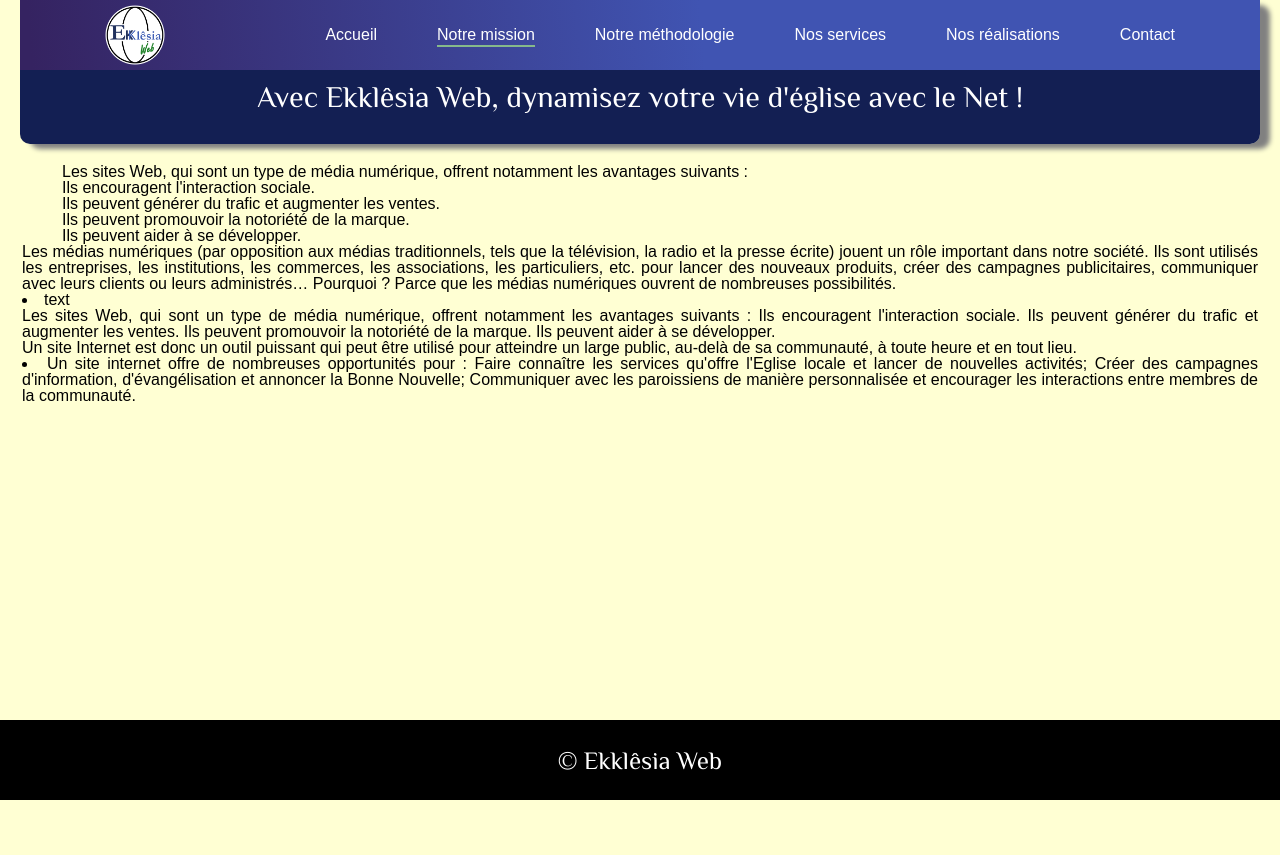
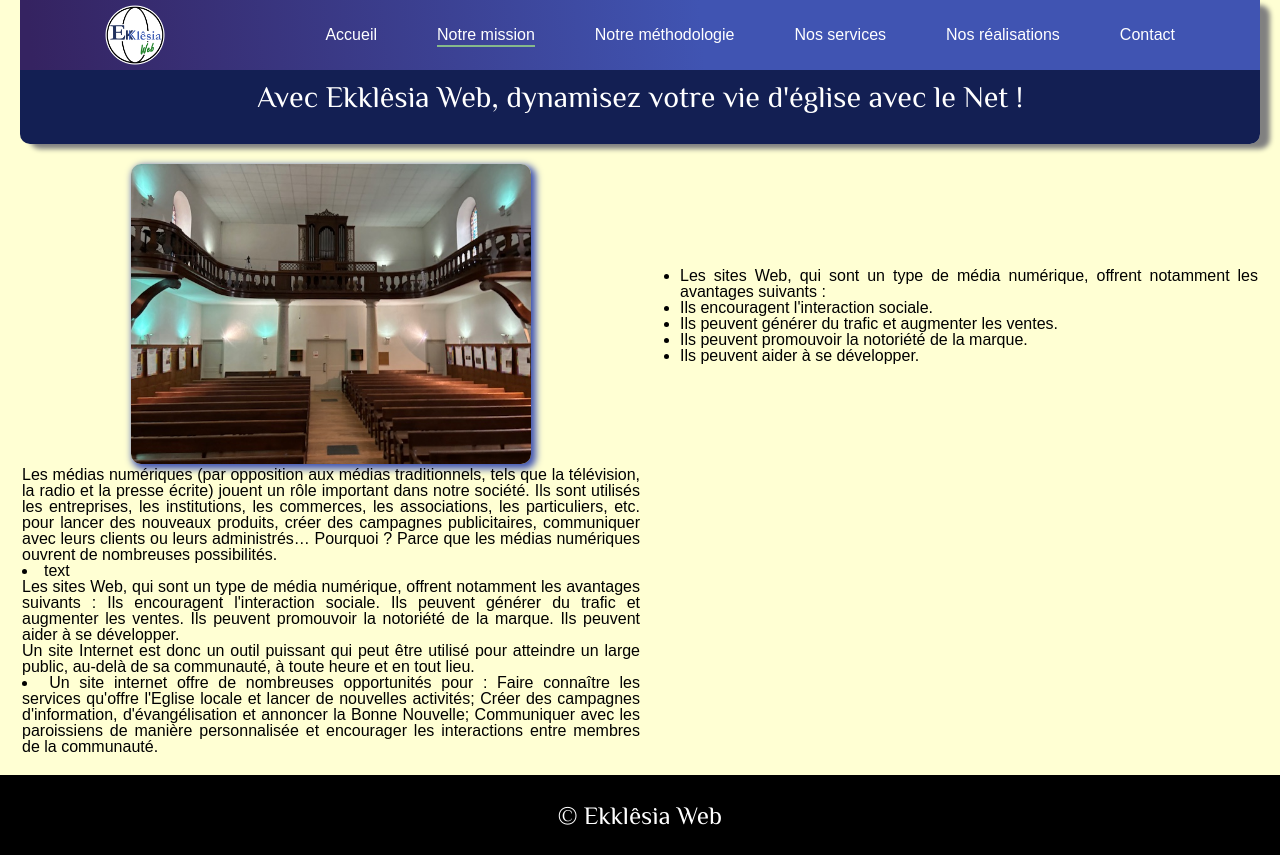
Before and after one commit to Ben43200/ekklesia-vite, a React (Vite) app: page /mission in a window 1280 px wide. Before the commit the page ends 800 px from the top, so only its background shows below. Built offline with nearby package versions, Linux system fonts and the light colour scheme; a web font is replaced by a local one.

Commit message:
box-card première image mission implémentée ok

```diff
--- a/src/pages/mission/Mission.jsx
+++ b/src/pages/mission/Mission.jsx
@@ -1,19 +1,81 @@
+// import List1 from "../../components/List1";
+// import List2 from "../../components/List2";
+// import "./mission.scss"
+// import vue_sortie_temple from '../../utils/vue_sortie_temple.jpg';
+
+// function mission() {
+//   const componentsArray = [vue_sortie_temple,<List1 />, <List2 />];
+
+//   return (
+//     <main>
+//       <div>
+//         {componentsArray.map((item, id) => (
+//           <div key={id}>{item}</div>
+//         ))}
+//       </div>
+//     </main>
+//   );
+// }
+
+// export default mission;
+
+
+
+
+
+// import React from 'react';
+// import List1 from "../../components/List1";
+// import List2 from "../../components/List2";
+// import "./mission.scss";
+// // import vue_sortie_temple from '../../utils/vue_sortie_temple.jpg';
+
+// function Mission() {
+//   const componentsArray = [{id:1, compo:new URL('../../utils/vue_sortie_temple.jpg', import.meta.url).href,}, {id:2, compo:<List1 />}, {id:3, compo:<List2 />}];
+
+//   return (
+//     <main>
+//       <div>
+//         {componentsArray.map((item, id) => (
+//           <div key={item.key || id}>{item}</div>
+//         ))}
+//       </div>
+//     </main>
+//   );
+// }
+
+// export default Mission;
+
+
+
+
+
+
+
+
+
+import React from 'react';
 import List1 from "../../components/List1";
 import List2 from "../../components/List2";
-import "./mission.scss"
+import "./mission.scss";
+// import vue_sortie_temple from '../../utils/vue_sortie_temple.jpg'; // Import the image directly if needed
 
-function mission() {
-  const componentsArray = [<List1 />, <List2 />];
+function Mission() {
+  const componentsArray = [
+    { id: 1, compo:      <img src={new URL('../../utils/vue_sortie_temple.jpg', import.meta.url).href} alt="sortie_temple" />,
+  }, // Provide path as a string
+    { id: 2, compo: <List1 /> },
+    { id: 3, compo: <List2 /> }
+  ];
 
   return (
     <main>
-      <div>
-        {componentsArray.map((item, id) => (
-          <div key={id}>{item}</div>
+      <div className="box-card">
+        {componentsArray.map((item) => (
+          <div key={item.id}>{item.compo}</div> // Use item.id as the key and render item.compo
         ))}
       </div>
     </main>
   );
 }
 
-export default mission;
+export default Mission;
--- a/src/pages/mission/mission.scss
+++ b/src/pages/mission/mission.scss
@@ -1,5 +1,5 @@
 .list-1 {
-    // list-style: disc;
+    list-style: disc;
     // margin-right:40px;
     // color:red;
 }
```
